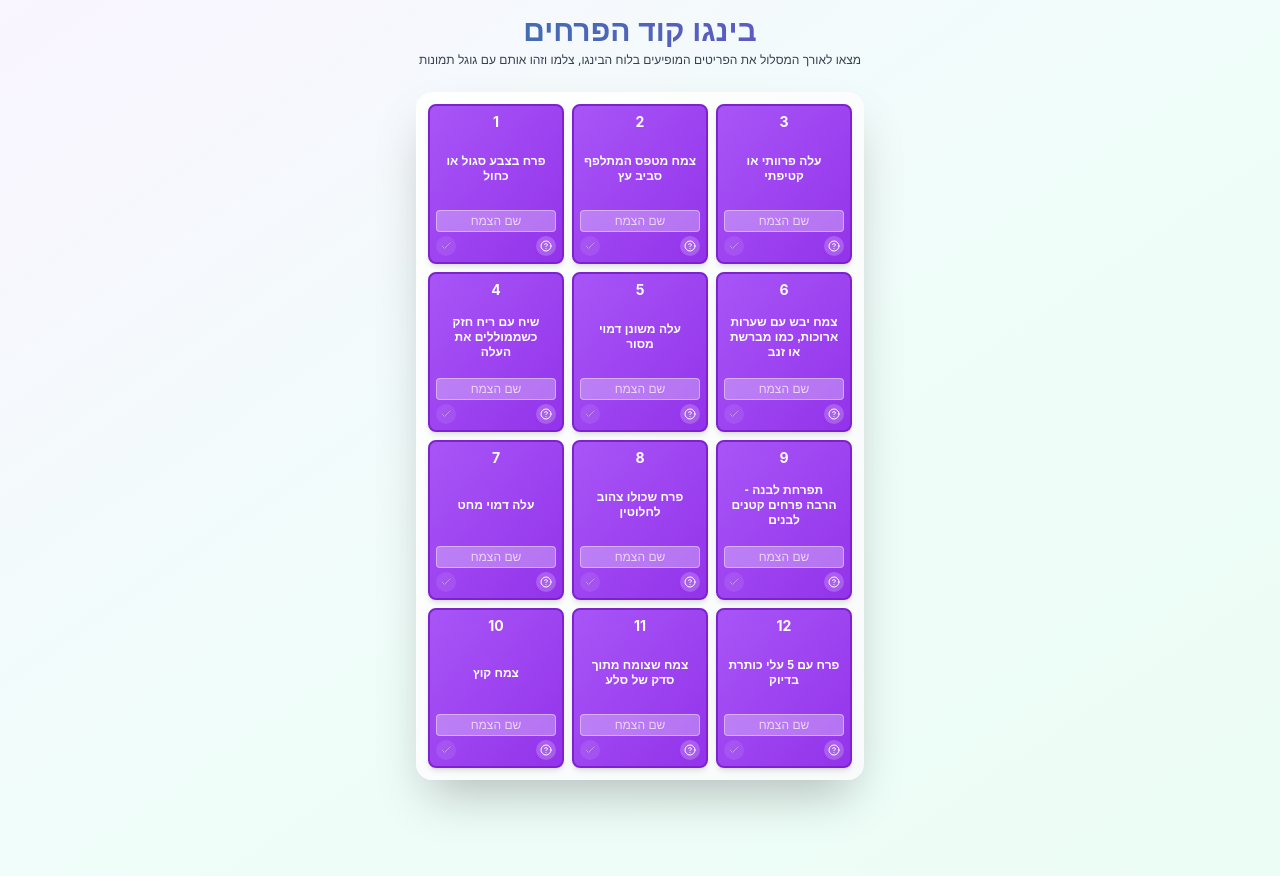
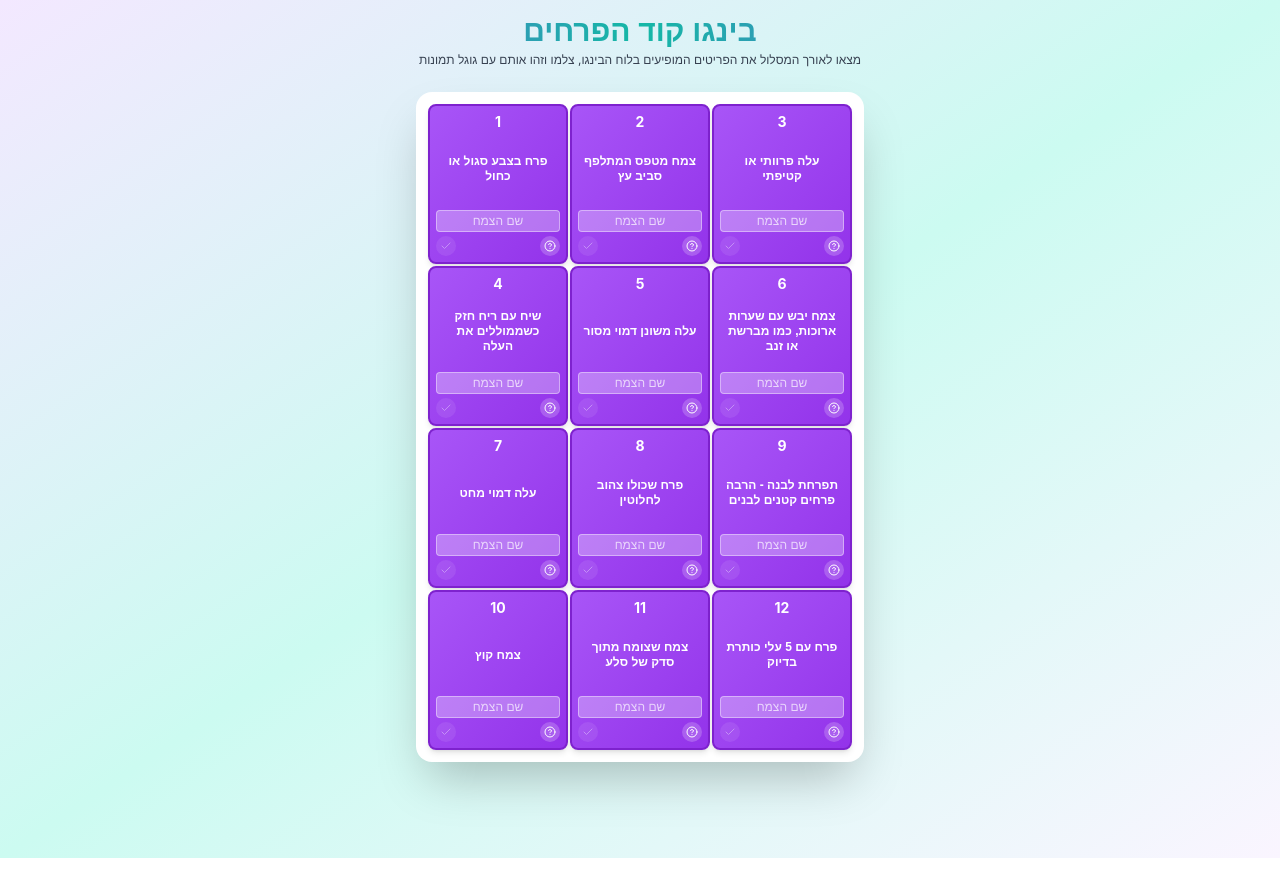
Before and after one commit to bettyapanit/The-Flower-Code-Bingo, a React (Vite) app: page / in a window 1280 px wide. Built offline with nearby package versions, Linux system fonts and the light colour scheme.

Commit message:
Add files via upload

```diff
--- a/src/App.jsx
+++ b/src/App.jsx
@@ -28,7 +28,7 @@ const FlowerCodeBingo = () => {
       id: 3,
       num: "3",
       text: "עלה פרוותי או קטיפתי",
-      char: "*",
+      char: "X",
       hint: "חפשו למשל: מרווה משולשת, לוטם שעיר"
     },
     {
@@ -96,7 +96,7 @@ const FlowerCodeBingo = () => {
     }
   ];
 
-  const correctEquation = "48*2+35-12:4";
+  const correctEquation = "48X2+35-12:4";
   const allRevealed = revealedCards.size === 12;
 
   const confirmFind = (id) => {
@@ -123,10 +123,10 @@ const FlowerCodeBingo = () => {
   };
 
   return (
-    <div className="min-h-screen bg-gradient-to-br from-purple-50 via-teal-50 to-emerald-50 p-3 pb-20">
+    <div className="min-h-screen bg-gradient-to-br from-purple-100 via-teal-100 via-emerald-100 to-purple-50 p-3 pb-20">
 
       <div className="text-center mb-2" style={{ direction: 'rtl' }}>
-        <h1 className="text-3xl font-bold text-transparent bg-clip-text bg-gradient-to-r from-teal-600 to-purple-600 mb-1"
+        <h1 className="text-3xl font-bold text-transparent bg-clip-text bg-gradient-to-r from-purple-600 via-teal-500 to-purple-600 mb-1"
             style={{ fontFamily: 'system-ui, -apple-system, sans-serif' }}>
           בינגו קוד הפרחים
         </h1>
@@ -138,8 +138,8 @@ const FlowerCodeBingo = () => {
       <div className="h-4"></div>
 
       <div className="max-w-md mx-auto mb-4" dir="ltr">
-        <div className="bg-gradient-to-br from-white/90 to-gray-50/90 backdrop-blur-sm rounded-2xl p-3 shadow-2xl">
-          <div className="grid grid-cols-3 gap-2">
+        <div className="bg-white rounded-2xl p-3 shadow-2xl">
+          <div className="grid grid-cols-3 gap-0.5">
             {cards.map((card) => {
               const isRevealed = revealedCards.has(card.id);
               return (
@@ -318,7 +318,7 @@ const FlowerCodeBingo = () => {
               זה התרגיל שנחשף בלוח הבינגו.
             </p>
             <div className="text-4xl font-bold text-purple-900 mb-4 font-mono" dir="ltr">
-              48*2+35-12:4
+              48X2+35-12:4
             </div>
             <p className="text-xl text-gray-700 font-medium">
               אז מה הוא מרמז לכם בהקשר לפתיחת התיבה?
```
